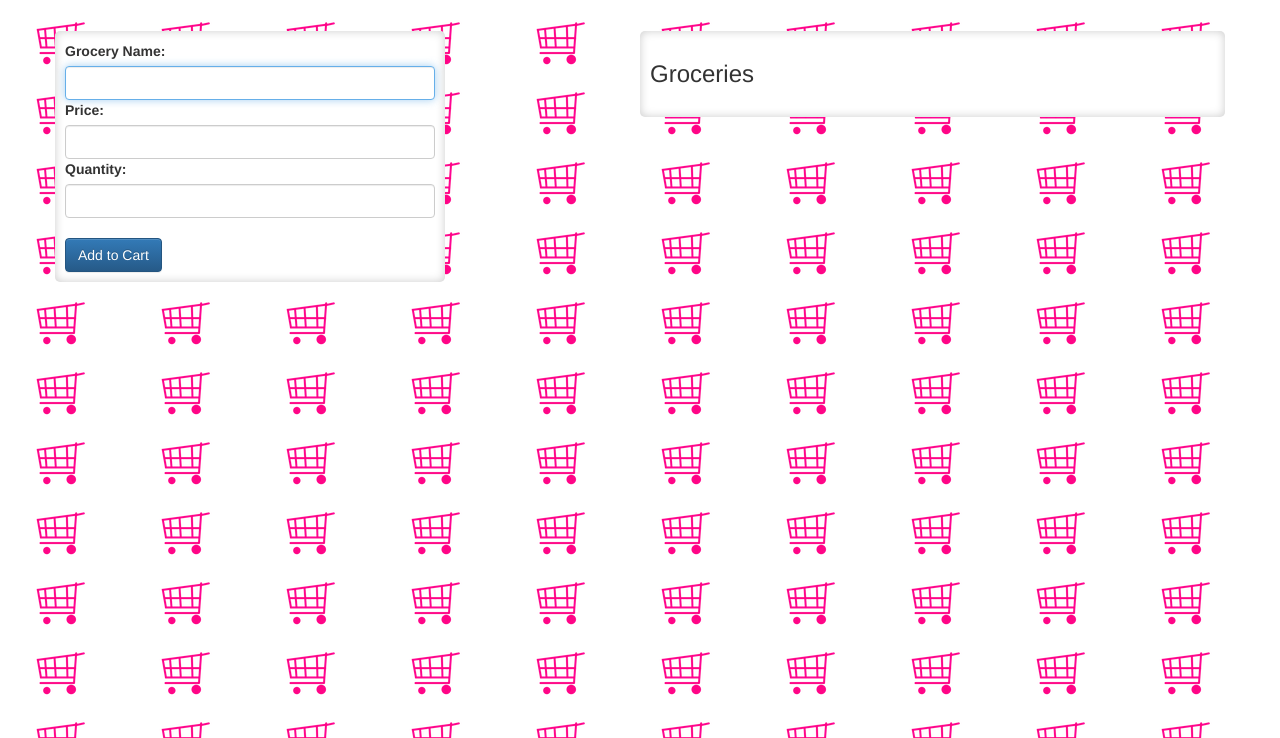
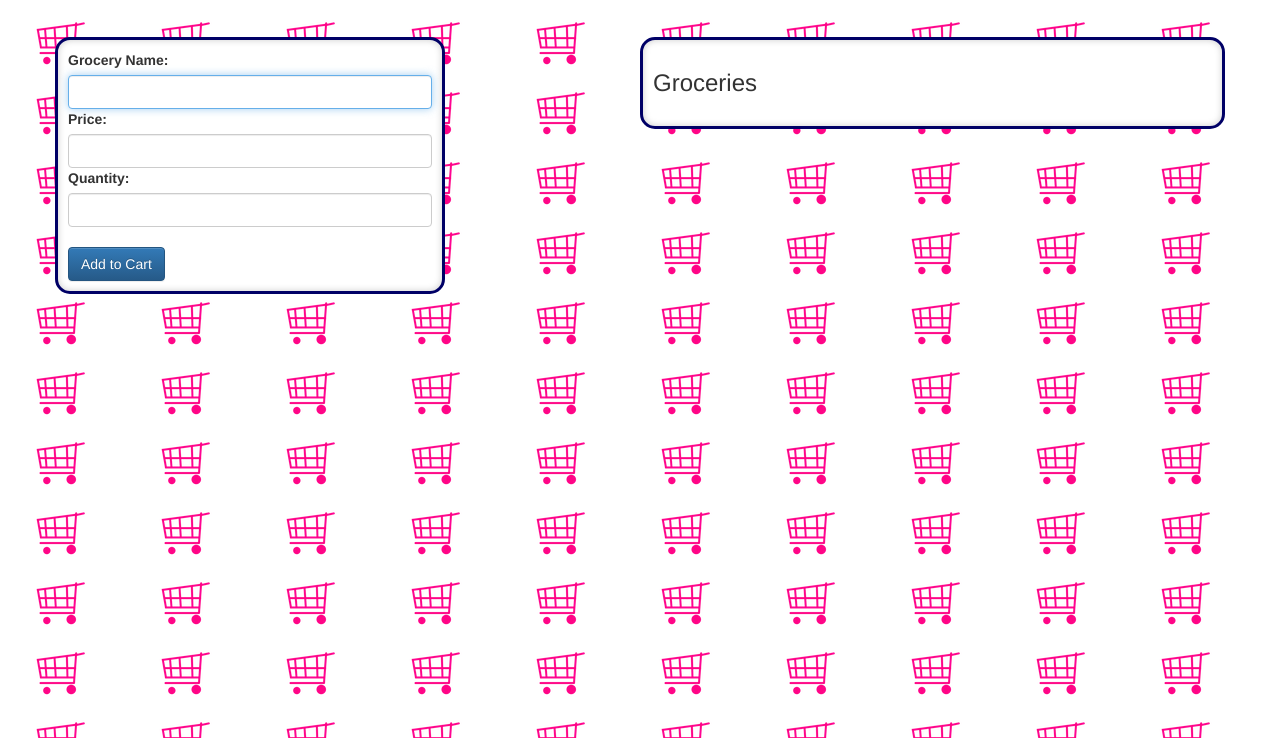
Before and after one commit to hemme1m/lab8-1, a plain HTML site: page index.html in a window 1280 px wide. Shown: the part 62-800 px from the top of the page. Drawn offline with Linux system fonts and the light colour scheme.

Commit message:
added border back, changed size of border + shadow

```diff
--- a/styles.css
+++ b/styles.css
@@ -13,9 +13,10 @@ body {
 
 .contentDiv {
 	background-color: white;
-	border-radius: 5px;
+	border-radius: 15px;
 	padding: 10px;
-	box-shadow: inset 0px 0px 10px #ccc;
+	box-shadow: inset 0px 0px 7px #ccc;
+	border: 3px solid #000066;
 }
 
 #headerTitle {
```
